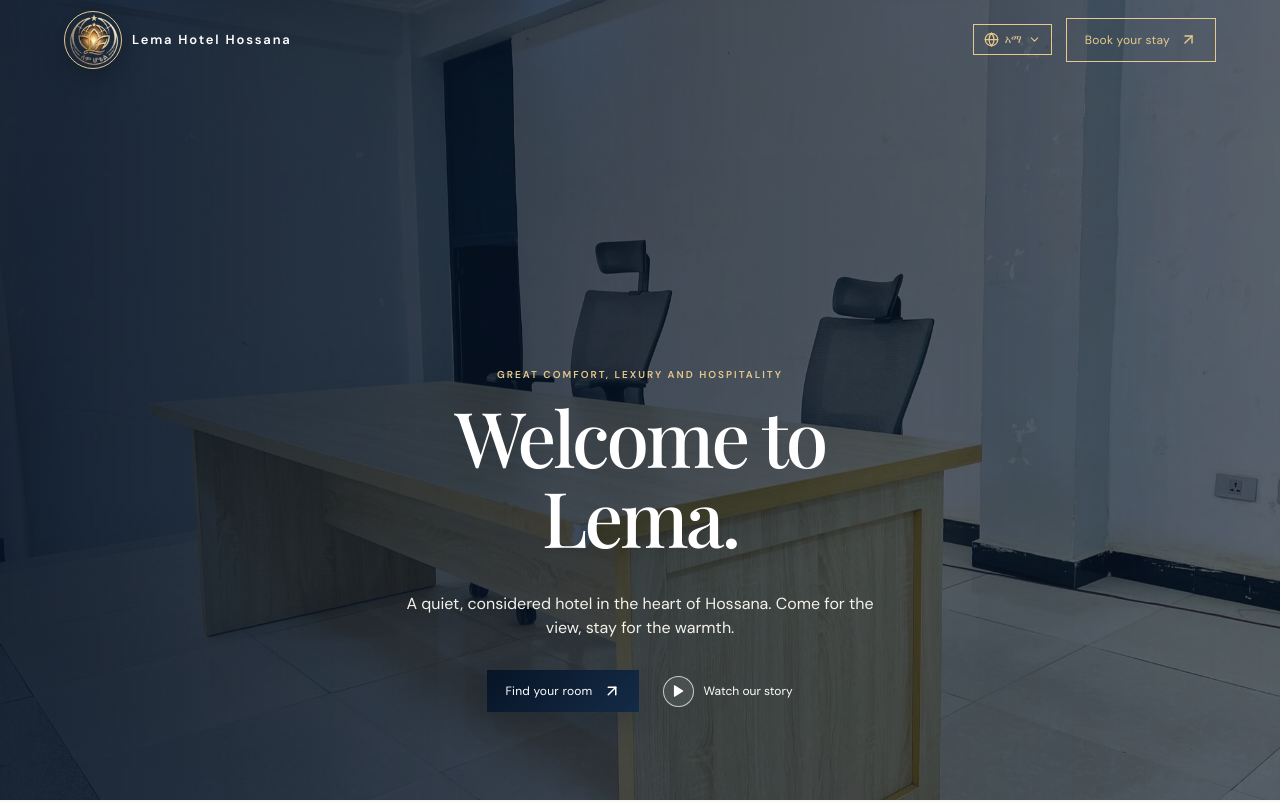
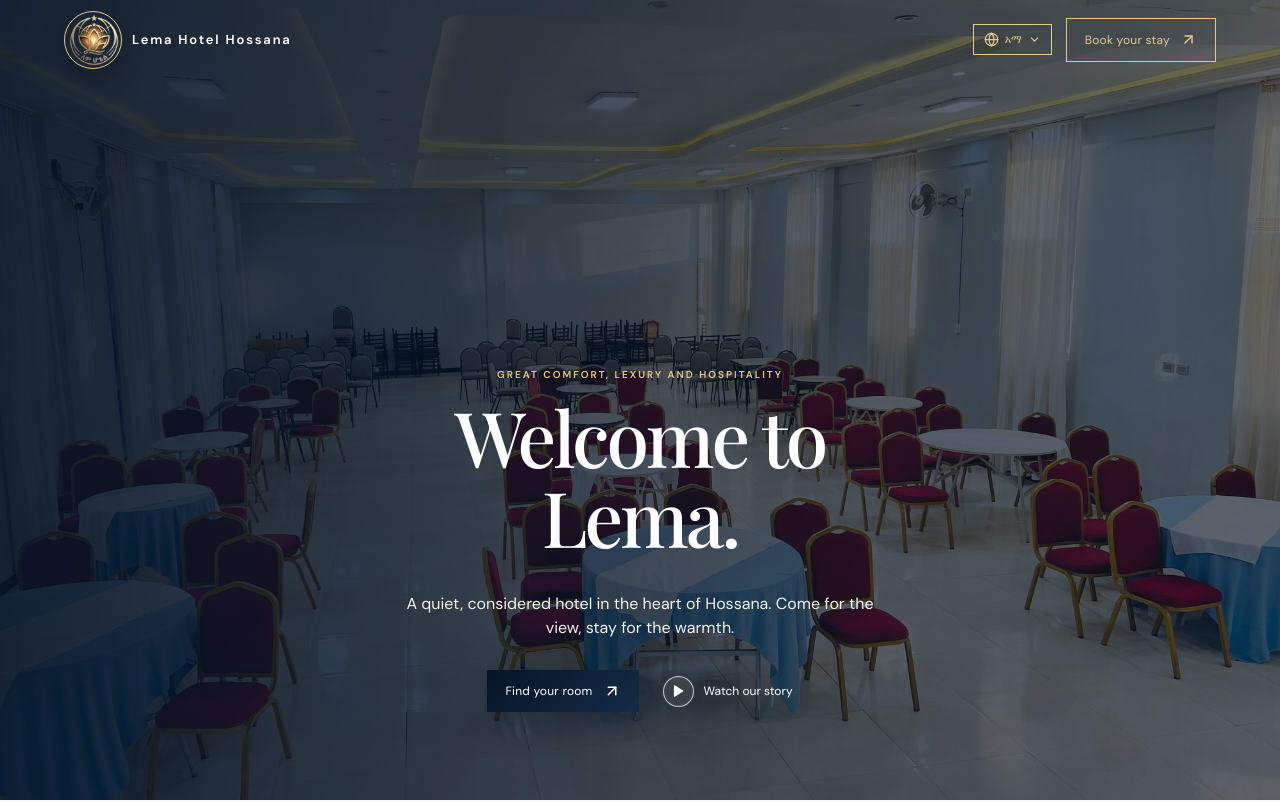
Before and after one commit to kallSTONE/lema-hotel, a React (Vite) app: page / in a window 1280 px wide. Shown: the top 802 px of the page. Built offline with nearby package versions, Linux system fonts and the light colour scheme; a web font is replaced by a local one.

Commit message:
fjsieuoiuw

```diff
--- a/src/pages/Home.tsx
+++ b/src/pages/Home.tsx
@@ -23,9 +23,10 @@ const photos = {
 };
 
 const heroImages = [
+  { desktop: photos.heroAlternate, mobile: photos.heroAlternateMobile },
   { desktop: photos.hero, mobile: photos.heroMobile },
+  { desktop: photos.heroThird, mobile: photos.heroThirdMobile },
   { desktop: photos.heroAlternate, mobile: photos.heroAlternateMobile },
-  { desktop: photos.heroThird, mobile: photos.heroThirdMobile },
   { desktop: photos.heroFourth, mobile: photos.heroFourthMobile },
   { desktop: photos.heroFifth, mobile: photos.heroFifthMobile },
 ];
```
